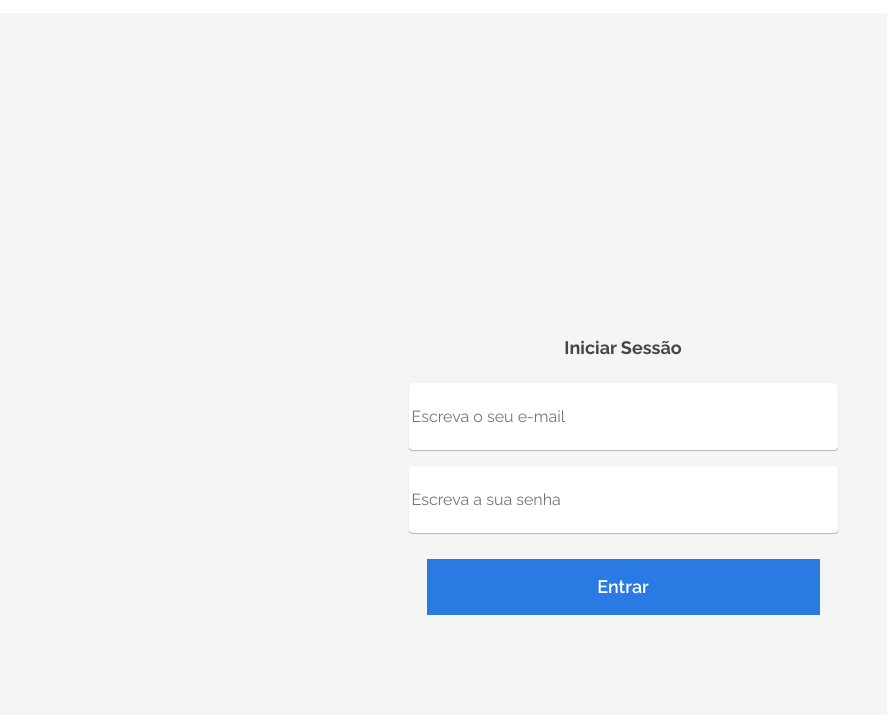
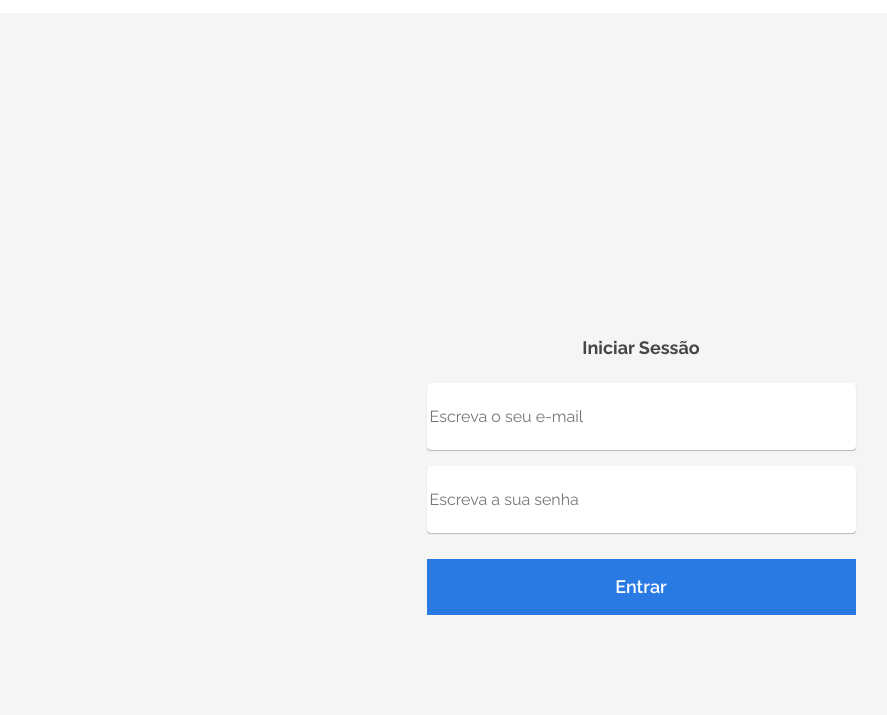
Before and after one commit to dudu-fernandes/alurageek, a website: page login.html in a window 1536 px wide. Shown: the part 69-784 px from the top of the page, without its empty margins (145-1032 px from the left). Drawn offline with Linux system fonts and the light colour scheme.

Commit message:
Pequenas correções de exibição feitas.

```diff
--- a/assets/css/objetos/login.css
+++ b/assets/css/objetos/login.css
@@ -63,7 +63,7 @@
   .login__botao {
     font-size: 18px;
 
-    width: calc(100% - 2em);
+    width: 100%;
     margin: 1em;
   }
 }
--- a/login.html
+++ b/login.html
@@ -6,7 +6,7 @@
   <meta http-equiv="X-UA-Compatible" content="IE=edge">
   <meta name="viewport" content="width=device-width, initial-scale=1.0">
   <link rel="shortcut icon" href="./assets/img/fav-icone-alurageek.svg" type="image/x-icon">
-  <title>HOME | AluraGeek</title>
+  <title>Login | AluraGeek</title>
   <link rel="stylesheet" href="./assets/css/base/style.css">
 </head>
 
```
Also changed, not shown: adicionar-produtos.html (+1 -1 lines), index.html (+1 -1 lines), produtos.html (+1 -1 lines).
